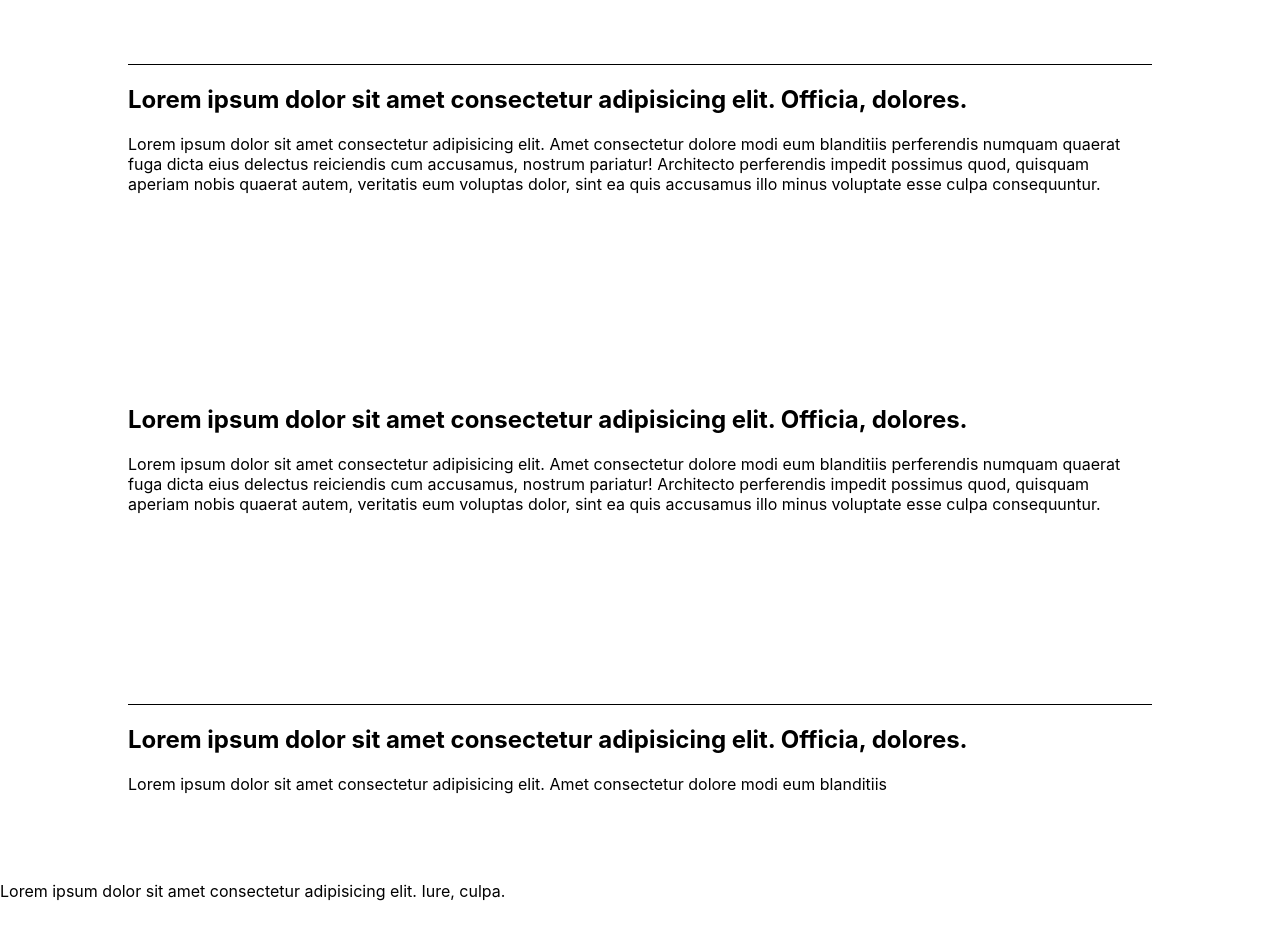
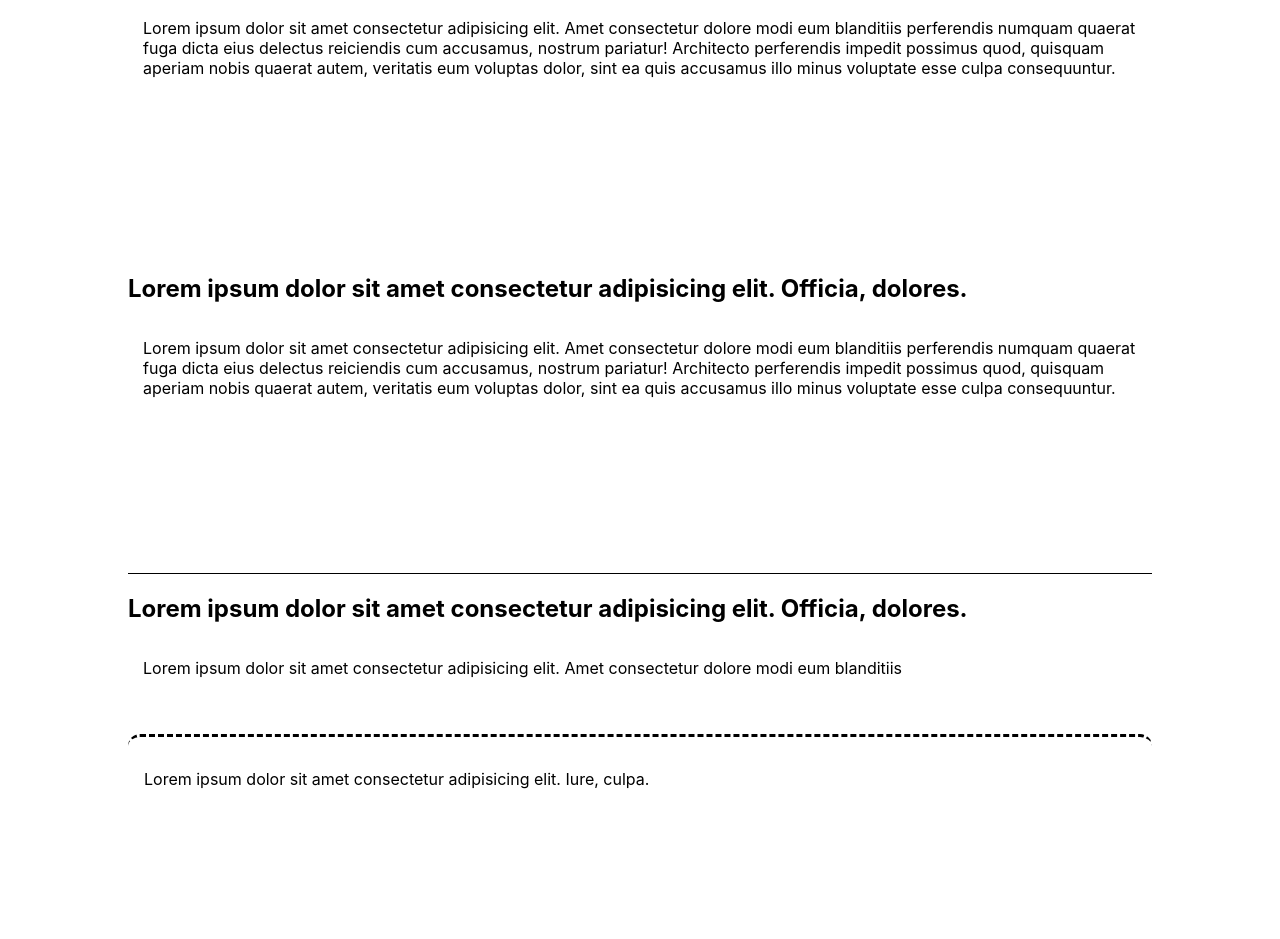
Before and after one commit to jfernando0911/css-layout-lorem, a website: page index.html in a window 1280 px wide. Shown: the part 415-1354 px from the top of the page. After the commit the page ends 1229 px from the top, so only its background shows below. Drawn offline with Linux system fonts and the light colour scheme.

Commit message:
added padding to the paragraphs of the sections

```diff
--- a/style.sass
+++ b/style.sass
@@ -11,7 +11,7 @@ body
 .container
     display: grid
     grid-template-columns: 1fr 40% 40% 1fr
-    grid-template-rows: 20vh 40vh 40vh 40vh 20vh 10vh
+    grid-template-rows: 20vh auto 40vh 40vh 20vh 10vh
 
 
     // div
@@ -51,18 +51,27 @@ body
 
     .mainContent
         border-bottom: 1px solid black
-
+        p
+            padding: 15px
         grid-column: 2/4
     .section1
+        p
+            padding: 15px
         grid-column: 2/4
     .section2
+        p
+            padding: 15px
         grid-column: 2/4
         border-bottom: 1px solid black
     .section3
+        p
+            padding: 15px
         grid-column: 2/4
 
     .footer
-        grid-column: 1/5
+        grid-column: 2/4
+        padding: 16px
         border-radius: 12px
+        border-top: dashed 3px black
     @media only screen and (max-width: 600px)
         grid-template-rows: 20vh auto auto auto auto auto //now the height of the rows autoadjust
```
Also changed, not shown: style.css, 1 other file.
